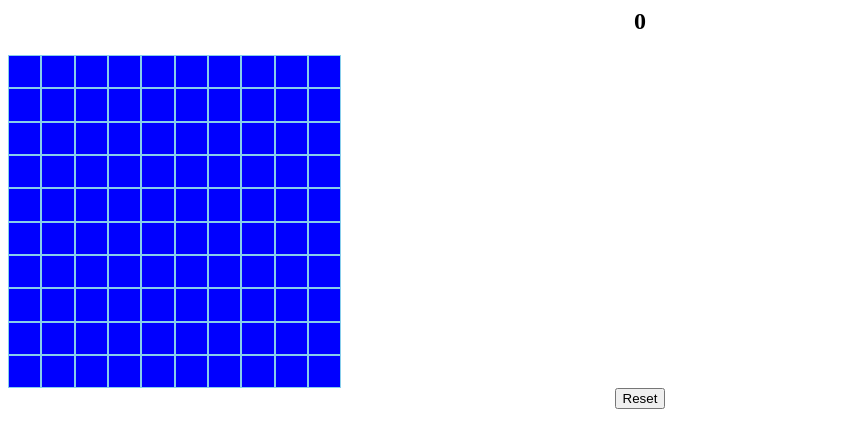
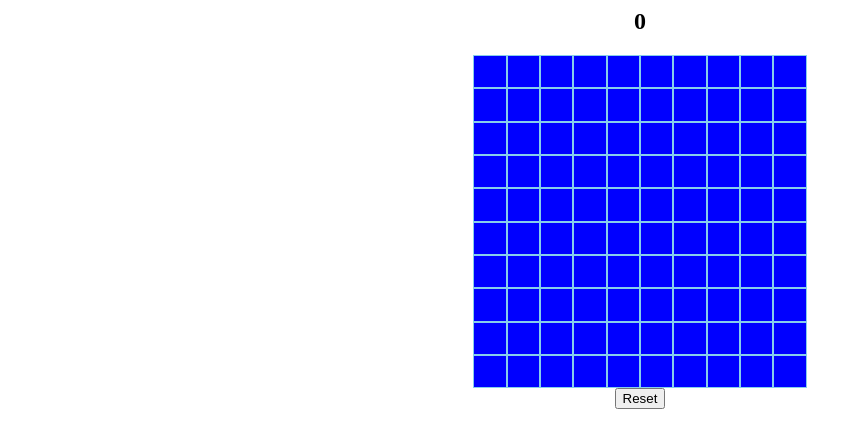
Before and after one commit to VSMent/react-ts-game-rfbi, a React (Create React App) app: page / in a window 1280 px wide. Shown: the top 448 px of the page, without its empty margins (0-862 px from the left). Built offline with nearby package versions, Linux system fonts and the light colour scheme.

Commit message:
center field, add finish condition, some fixes

```diff
--- a/App.tsx
+++ b/App.tsx
@@ -6,11 +6,15 @@ import { useGameState } from './state/useGameState';
 import './style.css';
 
 export default function App() {
-  const { turn, reset, matrix, fire } = useGameState();
+  const { turn, reset, matrix, fire, won } = useGameState();
+  if (won) {
+    setTimeout(() => alert('MOSCOW DOWN!'), 0);
+  }
   return (
     <div className="app">
       <HeaderWithCounter turn={turn} />
-      <Battlefield matrix={matrix} onCellClick={fire} />
+      <Battlefield matrix={matrix} onCellClick={!won ? fire : () => {}} />
+      <br />
       <ResetButton reset={reset} />
     </div>
   );
--- a/Battlefield.tsx
+++ b/Battlefield.tsx
@@ -30,7 +30,7 @@ type BattlefieldProps = {
 
 export const Battlefield = ({ matrix, onCellClick }: BattlefieldProps) => {
   return (
-    <div>
+    <div style={{ display: 'inline-block' }}>
       {matrix.map((row, i) => (
         <div key={i} className={'line'}>
           {row.map((el, j) => (
--- a/state/useGameState.ts
+++ b/state/useGameState.ts
@@ -21,12 +21,14 @@ export const useGameState = () => {
   const [state, setState] = useState({
     matrix: createBattlefield(),
     turn: 0,
+    won: false,
   });
 
   const reset = () => {
     setState({
       matrix: createBattlefield(),
       turn: 0,
+      won: false,
     });
   };
 
@@ -37,10 +39,11 @@ export const useGameState = () => {
     }
     const newState = cell === WATER ? NO_SHIP : SHIP_SHOT;
     state.matrix[y][x] = newState;
+    const won = state.matrix.every((row) => row.every((el) => el !== SHIP));
 
-    setState({ ...state, turn: state.turn + 1 });
+    setState({ ...state, turn: state.turn + 1, won });
   };
 
-  const { turn, matrix } = state;
-  return { turn, reset, matrix, fire };
+  const { turn, matrix, won } = state;
+  return { turn, reset, matrix, fire, won };
 };
```
